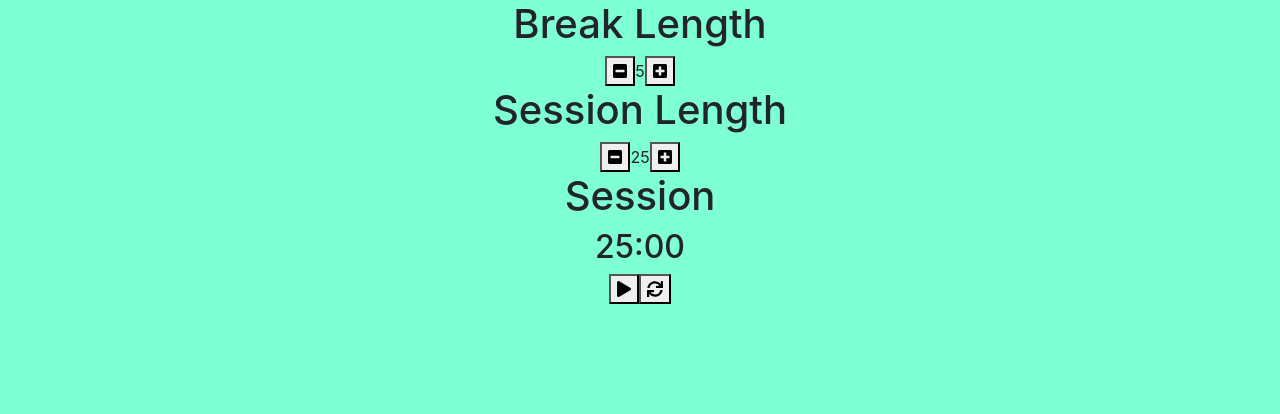
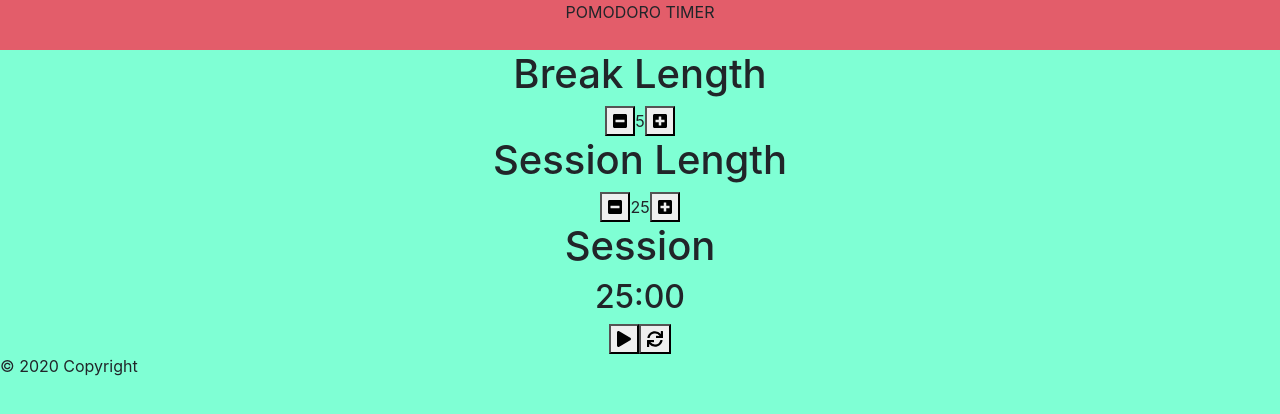
Before and after one commit to alancta/productivity-webapp, a React (Create React App) app: page / in a window 1280 px wide. Shown: the top 414 px of the page. Built offline with nearby package versions, Linux system fonts and the light colour scheme.

Commit message:
Added header and footer

```diff
--- a/src/App.js
+++ b/src/App.js
@@ -8,10 +8,16 @@ import {
   faSync
 } from "@fortawesome/free-solid-svg-icons";
 import { FontAwesomeIcon } from "@fortawesome/react-fontawesome";
+import Header from "./components/Header";
+import Footer from "./components/Footer"
+import 'bootstrap/dist/css/bootstrap.min.css'
+import "./App.css";
 
-import "./App.css";
 import SetTimer from "./components/SetTimer";
+
 library.add(faMinusSquare, faPlusSquare, faPlay, faPause, faSync);
+
+
 
 class App extends Component {
   constructor(props) {
@@ -149,7 +155,9 @@ class App extends Component {
       handleIncrement: this.handleTimeIncrement
     };
     return (
+
       <div>
+        <Header />
         <div>
           <SetTimer {...breakProps} />
           <SetTimer {...sessionProps} />
@@ -169,6 +177,7 @@ class App extends Component {
             </button>
           </div>
         </div>
+        <Footer/>
       </div>
     );
   }
```
